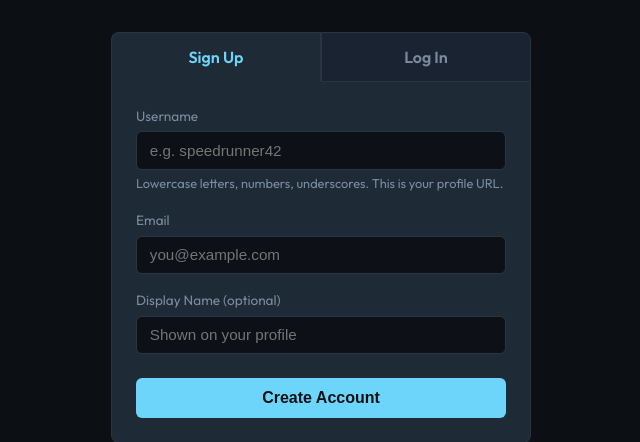
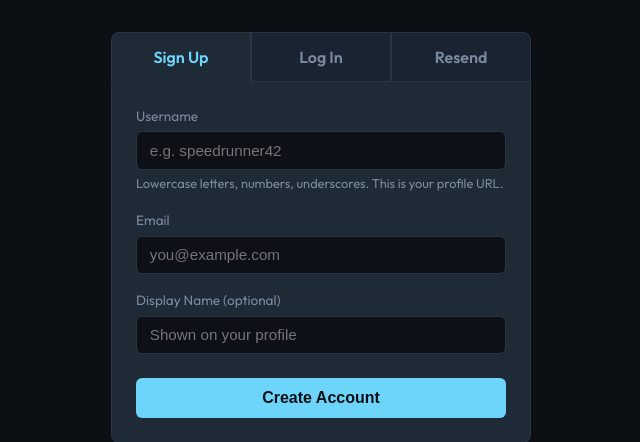
Before and after one commit to zGuhT/smw-tracker, a FastAPI app: page /auth/page in a window 1280 px wide. Shown: the part 79-521 px from the top of the page, without its empty margins (319-959 px from the left). Run offline with FastAPI, Linux system fonts and the light colour scheme; some libraries are stand-ins or nearby versions.

Commit message:
v63: resend auth added

```diff
--- a/api/routes/auth.py
+++ b/api/routes/auth.py
@@ -18,6 +18,7 @@ from core.auth_service import (
     invalidate_session_token,
     register_user,
     request_login,
+    resend_verification,
     verify_token,
 )
 
@@ -88,6 +89,35 @@ async def auth_login(request: Request):
     if is_configured():
         send_login_email(result["email"], result["username"], result["token"])
         return {"ok": True, "message": "Check your email for a login link."}
+    else:
+        return {
+            "ok": True,
+            "message": "SMTP not configured — use link directly.",
+            "dev_verify_url": f"/auth/verify?token={result['token']}",
+        }
+
+
+@router.post("/resend")
+async def auth_resend(request: Request):
+    """Resend verification email for an unverified account."""
+    try:
+        body = await request.json()
+    except Exception:
+        return JSONResponse({"error": "Invalid JSON"}, status_code=400)
+
+    email = (body.get("email") or "").strip().lower()
+    if not email:
+        return JSONResponse({"error": "Email is required"}, status_code=400)
+
+    result = resend_verification(email)
+    if not result:
+        # Don't reveal whether the email exists or is already verified
+        return {"ok": True, "message": "If an unverified account exists with that email, a new verification link has been sent."}
+
+    from core.email_service import is_configured, send_verification_email
+    if is_configured():
+        send_verification_email(result["email"], result["username"], result["token"])
+        return {"ok": True, "message": "A new verification link has been sent to your email."}
     else:
         return {
             "ok": True,
--- a/ui/templates/auth.html
+++ b/ui/templates/auth.html
@@ -51,6 +51,7 @@
         <div class="auth-tabs">
           <div class="auth-tab active" id="tab-register" onclick="showTab('register')">Sign Up</div>
           <div class="auth-tab" id="tab-login" onclick="showTab('login')">Log In</div>
+          <div class="auth-tab" id="tab-resend" onclick="showTab('resend')">Resend</div>
         </div>
 
         <!-- Register form -->
@@ -85,6 +86,19 @@
           <button class="auth-btn" id="btn-login" onclick="doLogin()">Send Login Link</button>
           <div class="auth-msg hidden" id="msg-login"></div>
         </div>
+
+        <!-- Resend verification form -->
+        <div class="auth-form hidden" id="form-resend">
+          <p style="color:#7a8ba0;font-size:0.9rem;margin-bottom:1rem;">
+            Signed up but didn't get the email? Enter your email to get a new verification link.
+          </p>
+          <div class="field">
+            <label for="resend-email">Email</label>
+            <input type="email" id="resend-email" placeholder="you@example.com" autocomplete="email">
+          </div>
+          <button class="auth-btn" id="btn-resend" onclick="doResend()">Resend Verification</button>
+          <div class="auth-msg hidden" id="msg-resend"></div>
+        </div>
       </div>
     </main>
   </div>
@@ -93,10 +107,10 @@
     const $ = id => document.getElementById(id);
 
     function showTab(tab) {
-      $("tab-register").classList.toggle("active", tab === "register");
-      $("tab-login").classList.toggle("active", tab === "login");
-      $("form-register").classList.toggle("hidden", tab !== "register");
-      $("form-login").classList.toggle("hidden", tab !== "login");
+      for (const t of ["register", "login", "resend"]) {
+        $("tab-" + t).classList.toggle("active", t === tab);
+        $("form-" + t).classList.toggle("hidden", t !== tab);
+      }
     }
 
     function showMsg(id, text, ok) {
@@ -127,12 +141,15 @@
         const data = await res.json();
         if (data.ok) {
           showMsg("msg-register", data.message, true);
-          // Dev mode: show direct link
           if (data.dev_verify_url) {
             $("msg-register").innerHTML += `<br><a href="${data.dev_verify_url}" style="color:#6dd5fa;">Verify now (dev mode)</a>`;
           }
         } else {
           showMsg("msg-register", data.error || "Registration failed.", false);
+          // If email already exists and unverified, hint to use resend tab
+          if (data.error && data.error.includes("already")) {
+            $("msg-register").innerHTML += `<br><span style="color:#7a8ba0;font-size:0.85rem;">Already signed up? Try the <a href="#" onclick="showTab('resend');return false" style="color:#6dd5fa;">Resend</a> or <a href="#" onclick="showTab('login');return false" style="color:#6dd5fa;">Log In</a> tab.</span>`;
+          }
         }
       } catch {
         showMsg("msg-register", "Network error — try again.", false);
@@ -172,13 +189,47 @@
       btn.disabled = false;
     }
 
+    async function doResend() {
+      const btn = $("btn-resend");
+      btn.disabled = true;
+      const email = $("resend-email").value.trim().toLowerCase();
+
+      if (!email) {
+        showMsg("msg-resend", "Email is required.", false);
+        btn.disabled = false;
+        return;
+      }
+
+      try {
+        const res = await fetch("/auth/resend", {
+          method: "POST",
+          headers: {"Content-Type": "application/json"},
+          body: JSON.stringify({email}),
+        });
+        const data = await res.json();
+        if (data.ok) {
+          showMsg("msg-resend", data.message, true);
+          if (data.dev_verify_url) {
+            $("msg-resend").innerHTML += `<br><a href="${data.dev_verify_url}" style="color:#6dd5fa;">Verify now (dev mode)</a>`;
+          }
+        } else {
+          showMsg("msg-resend", data.error || "Failed.", false);
+        }
+      } catch {
+        showMsg("msg-resend", "Network error — try again.", false);
+      }
+      btn.disabled = false;
+    }
+
     // Allow Enter key to submit
     $("reg-email").addEventListener("keydown", e => { if (e.key === "Enter") doRegister(); });
     $("reg-display").addEventListener("keydown", e => { if (e.key === "Enter") doRegister(); });
     $("login-email").addEventListener("keydown", e => { if (e.key === "Enter") doLogin(); });
+    $("resend-email").addEventListener("keydown", e => { if (e.key === "Enter") doResend(); });
 
-    // Pre-select login tab if URL has ?login
+    // Pre-select tab from URL
     if (location.search.includes("login")) showTab("login");
+    else if (location.search.includes("resend")) showTab("resend");
   </script>
 </body>
 </html>
```
Also changed, not shown: core/auth_service.py (+32 -0 lines).
